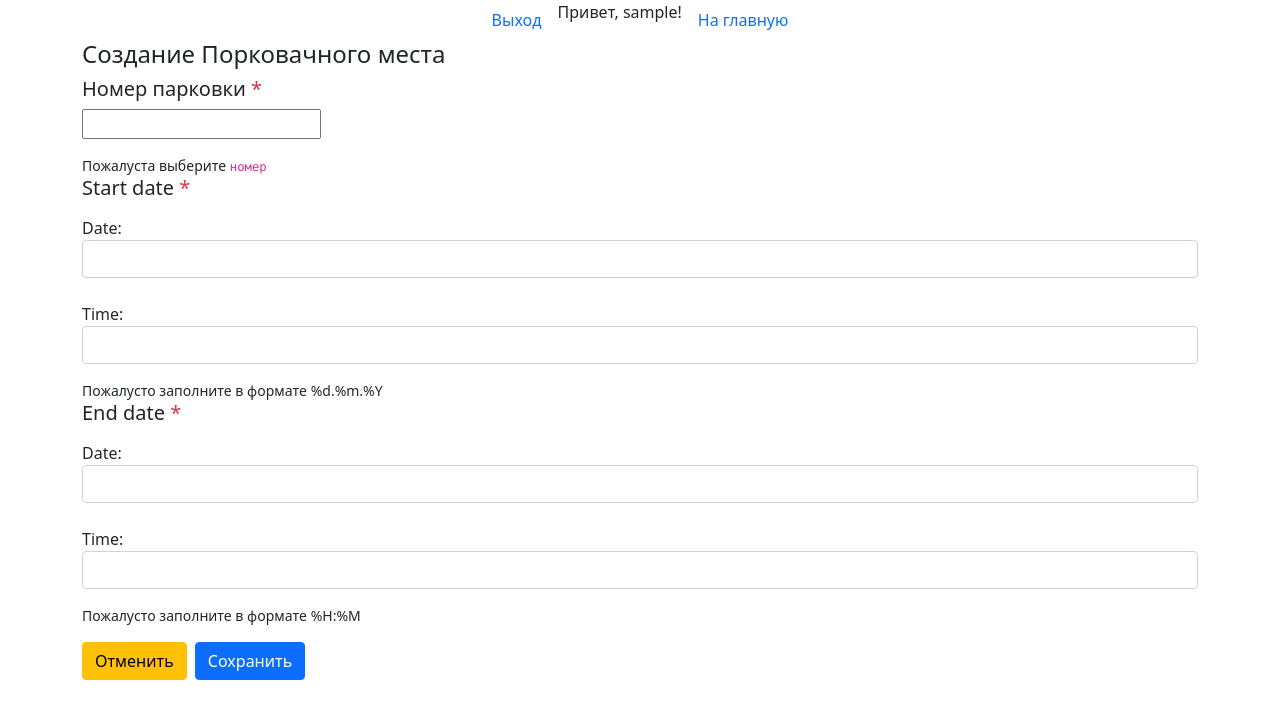
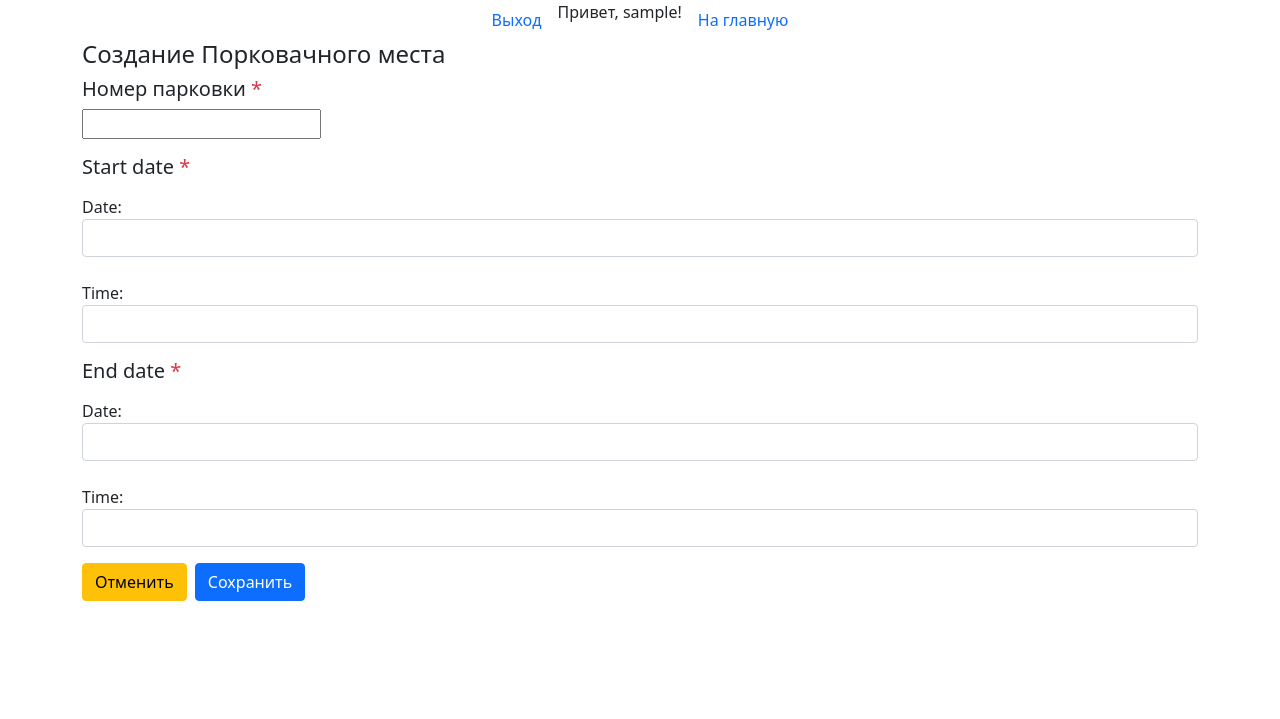
Before and after one commit to xislam/parcing, a Django app: page /create in a window 1280 px wide. Shown: the top 719 px of the page. Run offline with Django 4.2, Linux system fonts and the light colour scheme; the visitor is signed in with stand-in values (Sample User, id 1).

Commit message:
changed 2

```diff
--- a/templates/create.html
+++ b/templates/create.html
@@ -33,9 +33,7 @@
                                                     {% endfor %}
                                                     <p>{{ form.parking_number }}</p>
                                                 </div>
-                                            <div class="form-control-feedback">
-                                                    <small>Пожалуста выберите <code>номер</code></small>
-                                                </div>
+
                                             </div>
 
                                         <div class="form-group">
@@ -46,9 +44,6 @@
                                                         <p class="form-error text-danger">{{ error }}</p>
                                                     {% endfor %}
                                                     <p>{{ form.start_date }}</p>
-                                                </div>
-                                        <div class="form-control-feedback">
-                                                    <small>Пожалусто заполните в формате %d.%m.%Y<code></code></small>
                                                 </div>
                                             </div>
 
@@ -61,10 +56,6 @@
                                                     {% endfor %}
                                                     <p>{{ form.end_date }}</p>
                                                 </div>
-                                        <div class="form-control-feedback">
-                                                    <small>Пожалусто заполните в формате %H:%M<code></code></small>
-                                                </div>
-                                            </div>
                                             </div>
 
 
```
